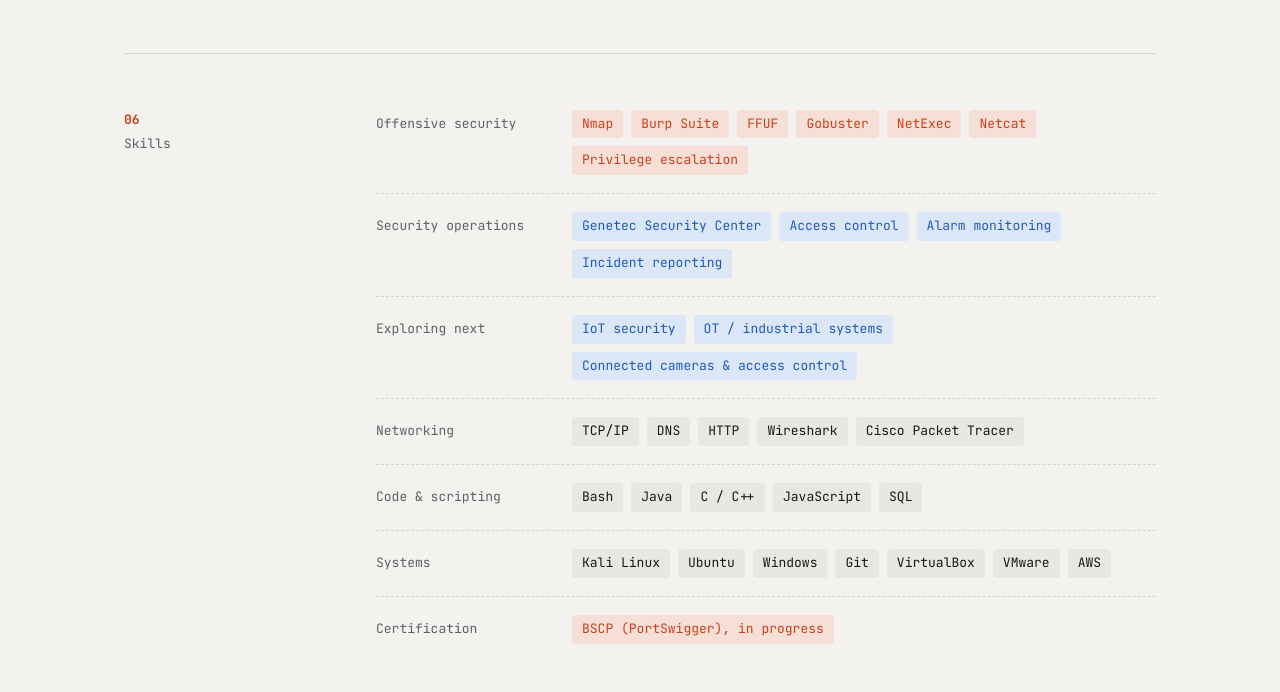
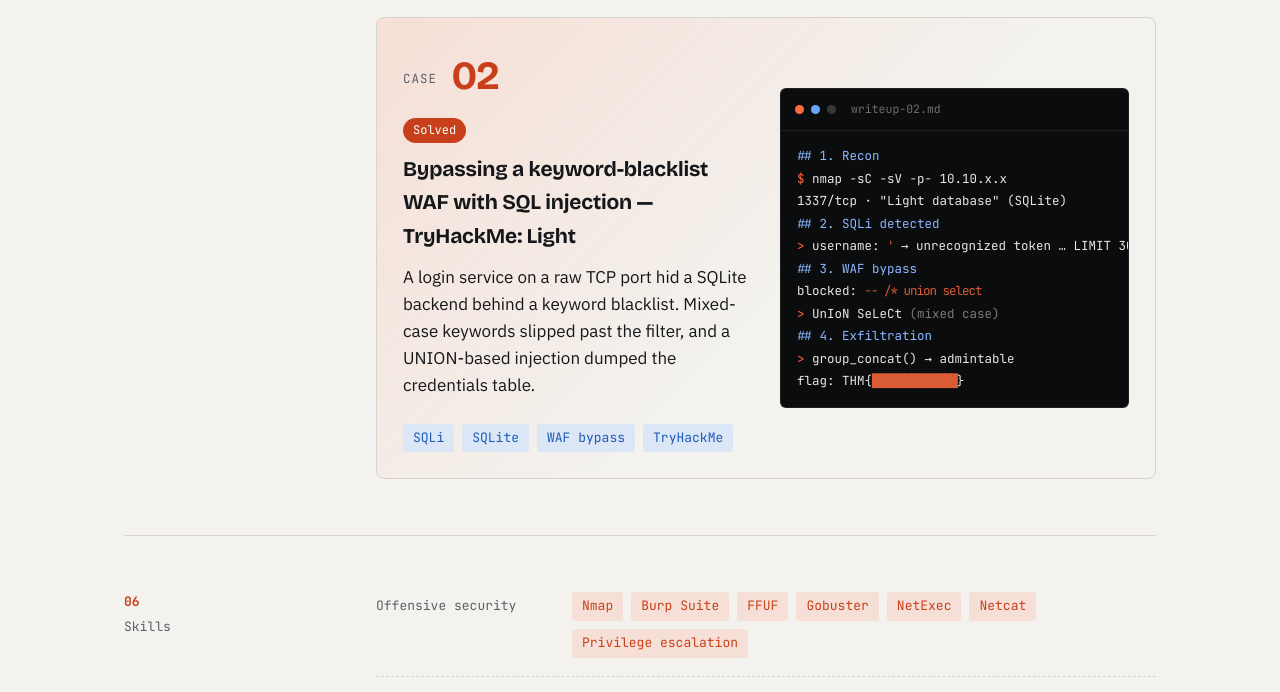
Before and after one commit to MLx04/MLx04.github.io, a plain HTML site: page index.html in a window 1280 px wide. Shown: the part 3759-4451 px from the top of the page. Drawn offline with nearby package versions, Linux system fonts and the light colour scheme.

Commit message:
Add writeup CASE 02 — TryHackMe: Light (SQLi WAF bypass)
New entry in the Writeups section.

- TryHackMe "Light" room: SQL injection on a SQLite backend exposed via a raw TCP service (port 1337)
- Keyword-blacklist WAF bypassed with mixed-case keywords (UnIoN / SeLeCt)
- UNION-based injection + group_concat() to dump the credentials table
- Bilingual FR/EN, styled to match existing CASE 01, flag redacted

```diff
--- a/index.html
+++ b/index.html
@@ -575,6 +575,32 @@ footer { border-top: 1px solid var(--rule); padding: 24px 0 40px; font-family: v
           </div>
         </div>
       </article>
+      <article class="case">
+        <div class="case-text">
+          <div class="case-no">CASE <b>02</b></div>
+          <span class="pill"><span data-l="en">Solved</span><span data-l="fr">Résolu</span></span>
+          <h3><span data-l="en">Bypassing a keyword-blacklist WAF with SQL injection — TryHackMe: Light</span><span data-l="fr">Contourner un filtre anti mots-clés par injection SQL — TryHackMe : Light</span></h3>
+          <p data-l="en">A login service on a raw TCP port hid a SQLite backend behind a keyword blacklist. Mixed-case keywords slipped past the filter, and a UNION-based injection dumped the credentials table.</p>
+          <p data-l="fr">Un service de login sur un port TCP brut cachait une base SQLite derrière une liste noire de mots-clés. La casse mixte a trompé le filtre, et une injection UNION a vidé la table des identifiants.</p>
+          <div class="chips def"><span>SQLi</span><span>SQLite</span><span>WAF bypass</span><span>TryHackMe</span></div>
+        </div>
+        <div class="case-vis" aria-hidden="true">
+          <div class="chrome"><i></i><i></i><i></i><span class="ttl">writeup-02.md</span></div>
+          <div class="code">
+            <div><span class="c">## 1. Recon</span></div>
+            <div><span class="p">$</span> nmap -sC -sV -p- 10.10.x.x</div>
+            <div>1337/tcp &middot; "Light database" (SQLite)</div>
+            <div><span class="c">## 2. SQLi detected</span></div>
+            <div><span class="p">&gt;</span> username: <span class="red">'</span> &rarr; unrecognized token &hellip; LIMIT 30</div>
+            <div><span class="c">## 3. WAF bypass</span></div>
+            <div>blocked: <span class="red">-- /* union select</span></div>
+            <div><span class="p">&gt;</span> UnIoN SeLeCt <span class="dim">(mixed case)</span></div>
+            <div><span class="c">## 4. Exfiltration</span></div>
+            <div><span class="p">&gt;</span> group_concat() &rarr; admintable</div>
+            <div>flag: THM{<span class="red">█████████████</span>}</div>
+          </div>
+        </div>
+      </article>
     </div>
   </section>
 
```
